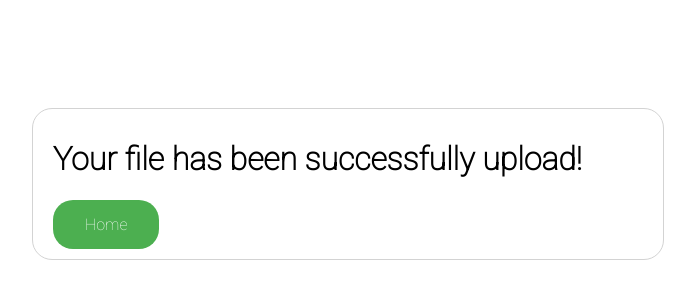
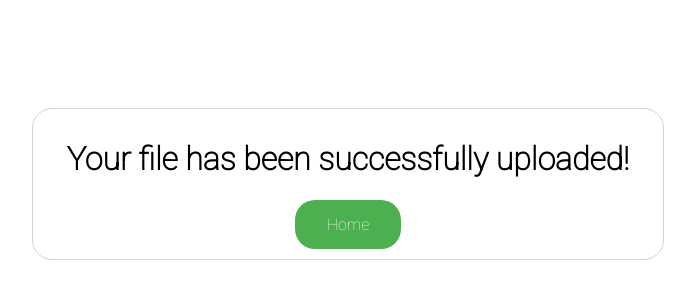
Before and after one commit to tommy-watts/cloud_apps, a Flask app: template apps/refunds_data_flask/templates/sent.html in a window 1280 px wide. Shown: the top 300 px of the page, without its empty margins (292-987 px from the left). Run offline with Flask 3, Linux system fonts and the light colour scheme; the template is opened without the code that fills it, so the values that code supplies are empty.

Commit message:
app works locally

```diff
--- a/apps/refunds_data_flask/main.py
+++ b/apps/refunds_data_flask/main.py
@@ -6,7 +6,7 @@ import io
 import logging
 from google.cloud import storage
 
-os.environ['GOOGLE_APPLICATION_CREDENTIALS']="/access_token.json"
+os.environ['GOOGLE_APPLICATION_CREDENTIALS']="access_token.json"
 
 app = Flask(__name__)
 
@@ -24,18 +24,29 @@ def parse_refunds_data(path):
     return df
 
 
-def upload_gcs(bucket_name, source_file_name, destination_blob_name):
+def upload_gcs(bucket_name, uploaded_file, destination_blob_name):
     storage_client = storage.Client()
     bucket = storage_client.bucket(bucket_name)
     blob = bucket.blob(destination_blob_name)
+    blob.upload_from_string(
+        uploaded_file.read(),
+        content_type=uploaded_file.content_type
+    )
+    logging.warning("File {} uploaded to {}.".format(uploaded_file.filename, destination_blob_name))
 
-    blob.upload_from_filename(source_file_name)
+def delete_blob(bucket_name, blob_name):
+    storage_client = storage.Client()
+    bucket = storage_client.bucket(bucket_name)
+    blob = bucket.blob(blob_name)
+    blob.delete()
+    logging.warning("Blob {} deleted.".format(blob_name))
 
-    print(
-        "File {} uploaded to {}.".format(
-            source_file_name, destination_blob_name
-        )
-    )
+def move_blob(bucket_name, source_file_name, destination_blob_name):
+    storage_client = storage.Client()
+    bucket = storage_client.bucket(bucket_name)
+    blob = bucket.blob(source_file_name)
+    new_blob = bucket.rename_blob(blob, destination_blob_name)
+    logging.warning("Blob {} has been renamed to {}".format(blob.name, new_blob.name))
 
 
 @app.route('/')
@@ -43,38 +54,38 @@ def upload_gcs(bucket_name, source_file_name, destination_blob_name):
 def index():
     return render_template('index.html')
 
-@app.route("/preview", methods=['GET', 'POST'])
+@app.route("/preview", methods=['POST'])
 def preview():
     if request.method == 'POST':
-
         uploaded_file = request.files.get('file')
-        if not uploaded_file:
-            return 'No file uploaded.', 400
-
-        filename = uploaded_file.filename
-        if filename != '':
+        filename = request.form.get('filename')
+        if uploaded_file:
+            filename = uploaded_file.filename
             try:
                 if 'csv' in filename:
                     df = pd.read_csv(uploaded_file)
                 elif 'xls' in filename:
                     df = parse_refunds_data(uploaded_file)
+            except Exception as e:
+                logging.info(e)
+            upload_gcs('madecom-dev-tommy-watts-sandbox', uploaded_file, f"tmp/{filename}")
+            return render_template('preview.html', table=df.head().to_html(classes='data'), filename=filename)
+        elif filename:
+            logging.warning(f"@@{filename}")
+            return redirect(url_for('sent', filename=filename))
 
-                if request.form.get('submit_button'):
+@app.route('/sent/<filename>', methods=['GET', 'POST'])
+def sent(filename):
+    try:
+        move_blob('madecom-dev-tommy-watts-sandbox', f"tmp/{filename}", filename)
+    except Exception as e:
+                print(e)
+    return render_template('sent.html')
 
-                    upload_gcs('madecom-dev-tommy-watts-sandbox', uploaded_file, os.path.basename(uploaded_file))
-
-                    render_template('sent.html')
-
-            except Exception as e:
-                print(e)
-
-        return render_template('preview.html', table=df.head().to_html(classes='data'))
-    else:
-        return render_template('index.html')
-
-@app.route('/sent', methods=['GET', 'POST'])
-def test():
-    return render_template('sent.html')
+@app.route('/cancel/', methods=['POST'])
+def cancel():
+    delete_blob('madecom-dev-tommy-watts-sandbox', 'tmp')
+    return render_template('index.html')
 
 @app.errorhandler(500)
 def server_error(e):
--- a/apps/refunds_data_flask/static/css/main.css
+++ b/apps/refunds_data_flask/static/css/main.css
@@ -1,7 +1,16 @@
-
 body{
     font-family: 'Roboto', sans-serif;
 }
+
+.form-buttons{
+    display:flex;
+    flex-direction: row;
+}
+
+.form-buttons > * {
+    padding:10px 20px 10px 20px;
+}
+
 .button {
     border: none;
     color: white;
@@ -33,6 +42,7 @@ body{
     width:50%;
     display:flex;
     flex-direction: column;
+    text-align: center;
 }
 .upload-form{
     border: solid 1px lightgrey;
--- a/apps/refunds_data_flask/templates/sent.html
+++ b/apps/refunds_data_flask/templates/sent.html
@@ -10,7 +10,7 @@
     <div class="container-outer">
         <div class="container-inner">
           <div class="upload-form">
-            <h1>Your file has been successfully upload!</h1>
+            <h1>Your file has been successfully uploaded!</h1>
             <a href="/" class="button button-submit">Home</a>
           </div>
         </div>
```
Also changed, not shown: apps/refunds_data_flask/templates/preview.html (+7 -3 lines), apps/refunds_data_flask/templates/sending.html (deleted, +0 -14 lines).
